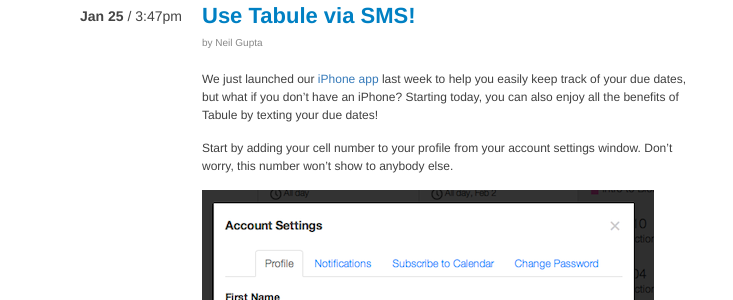
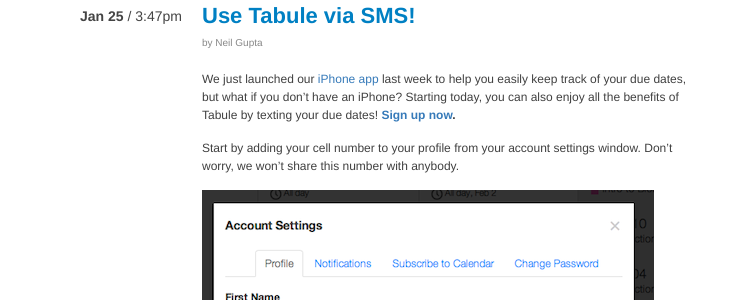
Before and after one commit to Tabule/TabuleBlog, a Jekyll site: the page built from _posts/2013-01-25-tabule-for-sms.md, in a window 1280 px wide. Shown: the part 184-484 px from the top of the page, without its empty margins (273-1006 px from the left). Built offline with Jekyll 4.4.1, drawn with Linux system fonts in a browser that asks for light colours; comment, search, counter and statistics services are not loaded.

Commit message:
added sign up link to sms post

```diff
--- a/_posts/2013-01-25-tabule-for-sms.md
+++ b/_posts/2013-01-25-tabule-for-sms.md
@@ -6,9 +6,9 @@
 time: 3:47pm
 ---
 
-We just launched our [iPhone app](https://itunes.apple.com/us/app/tabule/id590235792?mt=8&uo=4) last week to help you easily keep track of your due dates, but what if you don't have an iPhone? Starting today, you can also enjoy all the benefits of Tabule by texting your due dates!
+We just launched our [iPhone app](https://itunes.apple.com/us/app/tabule/id590235792?mt=8&uo=4) last week to help you easily keep track of your due dates, but what if you don't have an iPhone? Starting today, you can also enjoy all the benefits of Tabule by texting your due dates! **[Sign up now](https://tabuleapp.com).**
 
-Start by adding your cell number to your profile from your account settings window. Don't worry, this number won't show to anybody else.
+Start by adding your cell number to your profile from your account settings window. Don't worry, we won't share this number with anybody.
 
 ![Tabule Settings](/post_files/settings.png)
 
```
